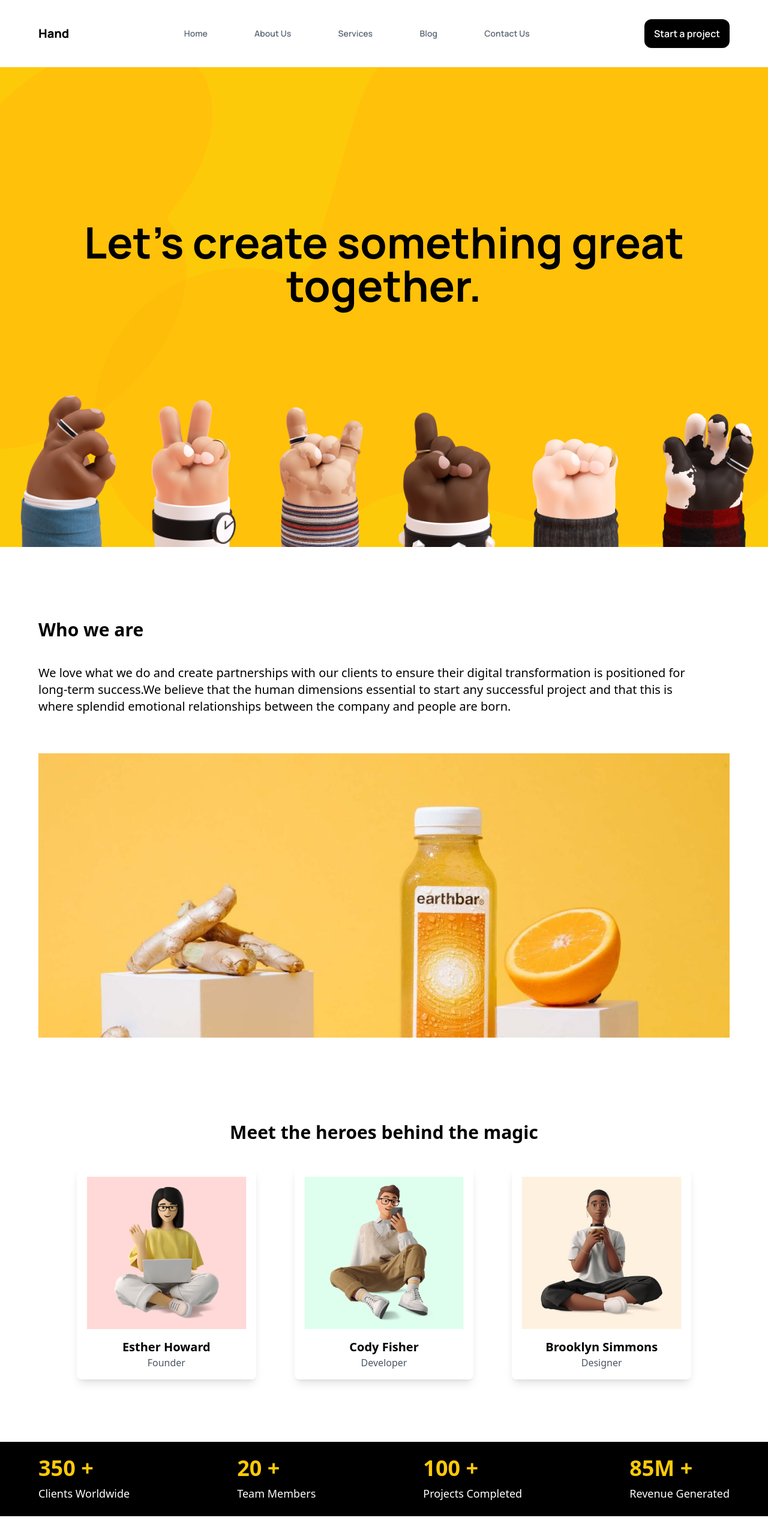
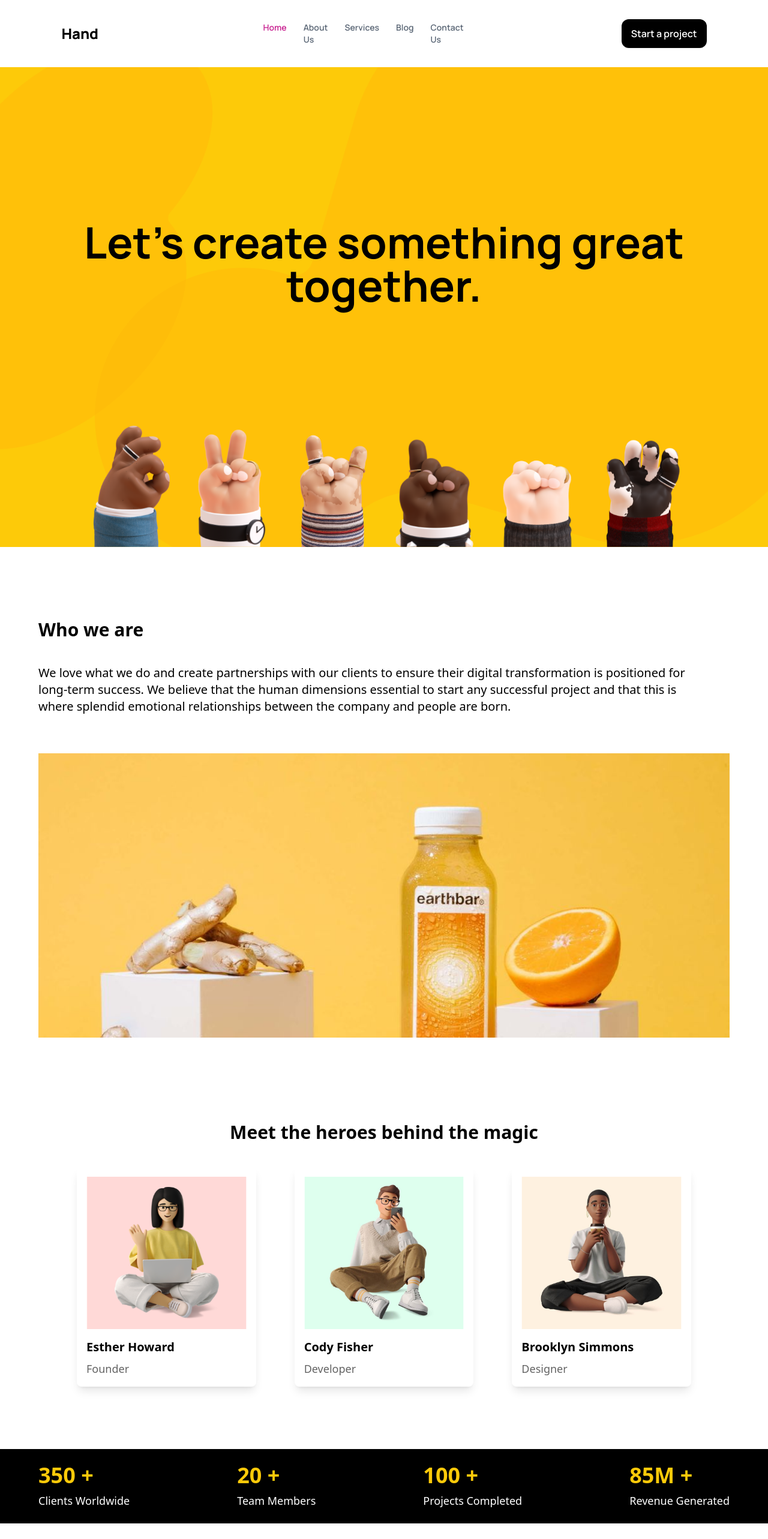
Before and after one commit to oreoluwa212/hand, a React (Vite) app: page / in a window 1280 px wide. Shown: the top 2566 px of the page at 60% size. Built offline with nearby package versions, Linux system fonts and the light colour scheme.

Commit message:
feature: Transition effects added

```diff
--- a/package.json
+++ b/package.json
@@ -15,7 +15,8 @@
     "react-icons": "^5.2.1",
     "react-router-dom": "^6.24.0",
     "react-spinners": "^0.14.1",
-    "react-toastify": "^10.0.5"
+    "react-toastify": "^10.0.5",
+    "react-transition-group": "^4.4.5"
   },
   "devDependencies": {
     "@types/react": "^18.3.3",
--- a/src/App.css
+++ b/src/App.css
@@ -5,3 +5,66 @@
    background-position: center;
    background-repeat: no-repeat;
 }
+
+
+
+@keyframes fadeInDown {
+   from {
+      opacity: 0;
+      transform: translateY(-20px);
+   }
+
+   to {
+      opacity: 1;
+      transform: translateY(0);
+   }
+}
+
+@keyframes fadeInUp {
+   from {
+      opacity: 0;
+      transform: translateY(20px);
+   }
+
+   to {
+      opacity: 1;
+      transform: translateY(0);
+   }
+}
+
+.card {
+   opacity: 0;
+   transition: opacity 1.5s ease-in-out, transform 1.5s ease-in-out;
+}
+
+.card.visible.fade-down {
+   animation: fadeInDown 1.5s ease-in-out forwards;
+}
+
+.card.visible.fade-up {
+   animation: fadeInUp 1.5s ease-in-out forwards;
+}
+
+
+.hero-image {
+   opacity: 0;
+   transition: opacity 1.5s ease-in-out, transform 1.5s ease-in-out;
+}
+
+.hero-image.visible.fade-down {
+   animation: fadeInDown 1.5s ease-in-out forwards;
+}
+
+.hero-image.visible.fade-up {
+   animation: fadeInUp 1.5s ease-in-out forwards;
+}
+
+
+.text {
+   opacity: 0;
+   transition: opacity 0.3s ease-in-out, transform 0.3s ease-in-out;
+}
+
+.text.visible {
+   animation: fadeIn 0.3s ease-in-out forwards;
+}
--- a/src/components/ContactForm.jsx
+++ b/src/components/ContactForm.jsx
@@ -59,7 +59,7 @@ const ContactForm = () => {
   return (
     <form onSubmit={handleSubmit} className="flex flex-col gap-4 w-full justify-end items-end">
       <ToastContainer />
-      <div className="w-[40%] flex justify-end items-end text-right">
+      <div className="lgss:w-[40%] flex justify-end items-end text-center lgss:text-right">
         <HeaderText h1={"We'd love to hear from you"} />
       </div>
       <div className="flex flex-col gap-6 w-full">
--- a/src/components/HeroSection.jsx
+++ b/src/components/HeroSection.jsx
@@ -1,4 +1,4 @@
-import React from "react";
+import React, { useEffect, useRef } from "react";
 import {
   heroImage1,
   heroImage2,
@@ -9,20 +9,56 @@ import {
 } from "../assets";
 
 function HeroSection() {
+  const sectionRef = useRef(null);
+
+  useEffect(() => {
+    const observer = new IntersectionObserver(
+      (entries) => {
+        entries.forEach((entry) => {
+          if (entry.isIntersecting) {
+            entry.target.classList.add("visible");
+          } else {
+            entry.target.classList.remove("visible");
+          }
+        });
+      },
+      { threshold: 0.1 } // Adjust threshold as needed
+    );
+
+    const section = sectionRef.current;
+    if (section) {
+      const images = section.querySelectorAll(".hero-image");
+      images.forEach((image, index) => {
+        observer.observe(image);
+        image.classList.add(index % 2 === 0 ? "fade-down" : "fade-up");
+      });
+    }
+
+    return () => {
+      if (section) {
+        const images = section.querySelectorAll(".hero-image");
+        images.forEach((image) => observer.unobserve(image));
+      }
+    };
+  }, []);
+
   return (
-    <div className="flex flex-col items-center justify-between w-full h-screen">
-        <div className="lgss:w-[60%] lg:w-[80%] text-center h-[50vh] flex items-end justify-center">
-          <h1 className="md:text-4xl text-4xl lgss:text-7xl font-bold text-primary">
-            Let's create something great together.
-          </h1>
-        </div>
-        <div className="flex justify-between mt-10 w-fullmax-w-[80%]">
-          <img className="w-1/6" src={heroImage1} alt="hero image" />
-          <img className="w-1/6" src={heroImage2} alt="hero image" />
-          <img className="w-1/6" src={heroImage3} alt="hero image" />
-          <img className="w-1/6" src={heroImage4} alt="hero image" />
-          <img className="w-1/6" src={heroImage5} alt="hero image" />
-          <img className="w-1/6" src={heroImage6} alt="hero image" />
+    <div
+      ref={sectionRef}
+      className="flex flex-col items-center justify-between w-full h-screen"
+    >
+      <div className="lgss:w-[60%] lg:w-[80%] text-center h-[50vh] flex items-end justify-center">
+        <h1 className="md:text-4xl text-4xl lgss:text-7xl font-bold text-primary">
+          Let's create something great together.
+        </h1>
+      </div>
+      <div className="flex justify-between mt-10 w-full max-w-[80%]">
+        <img className="hero-image w-1/6" src={heroImage1} alt="hero image" />
+        <img className="hero-image w-1/6" src={heroImage2} alt="hero image" />
+        <img className="hero-image w-1/6" src={heroImage3} alt="hero image" />
+        <img className="hero-image w-1/6" src={heroImage4} alt="hero image" />
+        <img className="hero-image w-1/6" src={heroImage5} alt="hero image" />
+        <img className="hero-image w-1/6" src={heroImage6} alt="hero image" />
       </div>
     </div>
   );
--- a/src/components/MeetTheTeamSection.jsx
+++ b/src/components/MeetTheTeamSection.jsx
@@ -1,4 +1,4 @@
-import React from "react";
+import React, { useEffect, useRef } from "react";
 import { member1, member2, member3 } from "../assets";
 import HeaderText from "./textComponents/HeaderText";
 
@@ -21,14 +21,49 @@ const teamMembers = [
 ];
 
 const MeetTheTeamSection = () => {
+  const sectionRef = useRef(null);
+
+  useEffect(() => {
+    const observer = new IntersectionObserver(
+      (entries) => {
+        entries.forEach((entry) => {
+          if (entry.isIntersecting) {
+            entry.target.classList.add("visible");
+          } else {
+            entry.target.classList.remove("visible");
+          }
+        });
+      },
+      { threshold: 0.1 } // Adjust threshold as needed
+    );
+
+    const section = sectionRef.current;
+    if (section) {
+      const cards = section.querySelectorAll(".card");
+      cards.forEach((card) => observer.observe(card));
+    }
+
+    return () => {
+      if (section) {
+        const cards = section.querySelectorAll(".card");
+        cards.forEach((card) => observer.unobserve(card));
+      }
+    };
+  }, []);
+
   return (
-    <div className="flex flex-col justify-center items-center px-[10%] py-10 mt-5 bg-white">
+    <div
+      ref={sectionRef}
+      className="flex flex-col justify-center items-center px-[10%] py-10 mt-5 bg-white"
+    >
       <HeaderText h1={"Meet the heroes behind the magic"} />
       <div className="flex lgss:flex-row flex-col justify-between items-center w-full gap-16">
         {teamMembers.map((member, index) => (
           <div
             key={index}
-            className="rounded-lg p-4 shadow-lg text-center w-[80%] lgss:w-1/3"
+            className={`card rounded-lg p-4 shadow-lg text-left space-y-2 w-[80%] lgss:w-1/3 ${
+              index % 2 === 0 ? "fade-down" : "fade-up"
+            }`}
           >
             <img
               src={member.image}
@@ -36,7 +71,9 @@ const MeetTheTeamSection = () => {
               className="mx-auto mb-4"
             />
             <h3 className="text-xl font-bold">{member.name}</h3>
-            <p className="text-gray-600">{member.role}</p>
+            <p className="text-[#101010]/65 font-medium text-lg">
+              {member.role}
+            </p>
           </div>
         ))}
       </div>
--- a/src/components/NavMenu.jsx
+++ b/src/components/NavMenu.jsx
@@ -1,5 +1,5 @@
 import { useState, useEffect } from "react";
-import { Link } from "react-router-dom";
+import { Link, NavLink } from "react-router-dom";
 import { FaBars, FaTimes } from "react-icons/fa";
 
 const NavMenu = () => {
@@ -18,30 +18,55 @@ const NavMenu = () => {
   }, [isOpen]);
 
   return (
-    <div className="w-full px-[5%] relative py-5 bg-white">
+    <div className="w-full lgss:px-[8%] relative py-5 bg-white">
       {/* Desktop Navigation */}
       <div className="lgss:flex lgss:flex-row hidden justify-between items-center font-semibold py-3 bg-transparent">
         <div className="flex justify-center items-center">
           <Link to={"/"}>
-            <h1 className="font-manrope font-extrabold text-xl">Hand</h1>
+            <h1 className="font-manrope font-extrabold text-2xl">Hand</h1>
           </Link>
         </div>
-        <ul className="lgss:flex gap-7 justify-between lg:w-[50%] lgss:w-[35%] font-semibold text-sm text-secondary">
-          <Link to={"/"}>
+        <ul className="lgss:flex gap-7 justify-between lg:w-[30%] lgss:w-[35%] font-semibold text-sm text-secondary">
+          <NavLink
+            to="/"
+            className={({ isActive }) =>
+              isActive ? "text-[#C82090]" : "text-secondary"
+            }
+          >
             <li>Home</li>
-          </Link>
-          <Link to={"/"}>
+          </NavLink>
+          <NavLink
+            to="/about"
+            className={({ isActive }) =>
+              isActive ? "text-[#C82090]" : "text-secondary"
+            }
+          >
             <li>About Us</li>
-          </Link>
-          <Link to={"/"}>
+          </NavLink>
+          <NavLink
+            to="/services"
+            className={({ isActive }) =>
+              isActive ? "text-[#C82090]" : "text-secondary"
+            }
+          >
             <li>Services</li>
-          </Link>
-          <Link to={"/"}>
+          </NavLink>
+          <NavLink
+            to="/blog"
+            className={({ isActive }) =>
+              isActive ? "text-[#C82090]" : "text-secondary"
+            }
+          >
             <li>Blog</li>
-          </Link>
-          <Link to={"/"}>
+          </NavLink>
+          <NavLink
+            to="/contact"
+            className={({ isActive }) =>
+              isActive ? "text-[#C82090]" : "text-secondary"
+            }
+          >
             <li>Contact Us</li>
-          </Link>
+          </NavLink>
         </ul>
         <div className="flex">
           <Link to={"/"}>
@@ -53,18 +78,13 @@ const NavMenu = () => {
       </div>
 
       {/* Mobile Navigation */}
-      <div className="flex lgss:hidden w-full justify-between items-center py-5 border-b px-10">
+      <div className="flex lgss:hidden w-full justify-between items-center py-5 px-8 shadow-md border-b">
         <div className="flex justify-center items-center">
           <Link to={"/"}>
-            <h1 className="font-manrope font-extrabold">Hand</h1>
+            <h1 className="font-manrope font-extrabold text-xl">Hand</h1>
           </Link>
         </div>
         <div className="flex items-center justify-center gap-6">
-          <Link to={"/"}>
-            <button className="bg-primary rounded-xl py-3 px-4 shadow-sm text-white border">
-              Start a project
-            </button>
-          </Link>
           {isOpen ? (
             <FaTimes
               onClick={() => setIsOpen(false)}
--- a/src/components/WhoWeAreSection.jsx
+++ b/src/components/WhoWeAreSection.jsx
@@ -8,7 +8,7 @@ function WhoWeAreSection() {
         <HeaderText h1={"Who we are"} />
         <h4 className="text-left">
           We love what we do and create partnerships with our clients to ensure
-          their digital transformation is positioned for long-term success.We
+          their digital transformation is positioned for long-term success. We
           believe that the human dimensions essential to start any successful
           project and that this is where splendid emotional relationships
           between the company and people are born.
--- a/src/pages/SuccessPage.jsx
+++ b/src/pages/SuccessPage.jsx
@@ -1,9 +1,11 @@
 import React from "react";
 import { Link } from "react-router-dom";
+import { AiFillCheckCircle } from "react-icons/ai";
 
 const SuccessPage = () => {
   return (
-    <div className="flex flex-col items-center justify-center h-screen bg-yellowBg/60">
+    <div className="flex flex-col items-center justify-center h-screen bg-yellowBg/50 space-y-8 text-center">
+      <AiFillCheckCircle className="text-green-500 text-8xl mb-4" />
       <h1 className="text-4xl font-bold mb-4">Form Submitted Successfully!</h1>
       <p className="text-lg mb-6">
         Thank you for reaching out to us. We will get back to you shortly.
```
Also changed, not shown: 1 other file (tests, documents, lock files or other folders).
